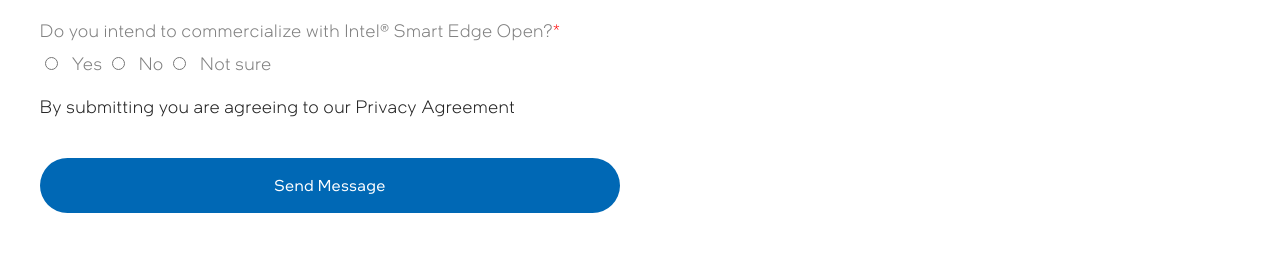
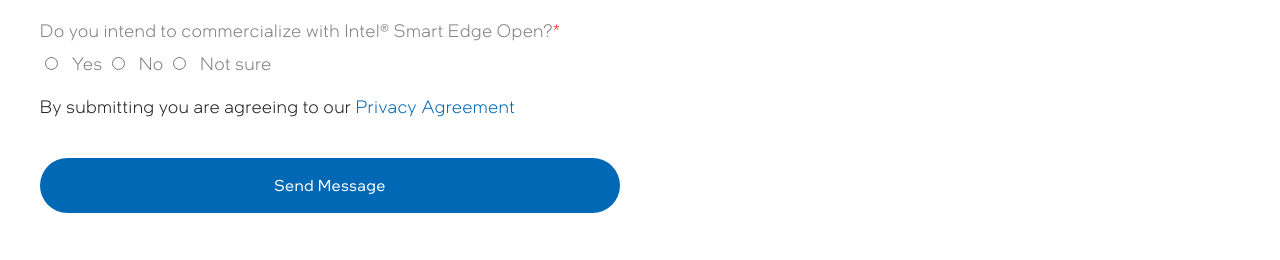
Before and after one commit to intelsmartedgeons/intelsmartedgeons.github.io, a Jekyll site: the page built from request-license.md, in a window 1280 px wide. Shown: the part 746-1006 px from the top of the page. Built offline with Jekyll 4.4.1, drawn with Linux system fonts in a browser that asks for light colours; nearby versions of some CDN libraries; some web fonts are replaced; library files that are not in the unit come from our copies; some of the changed lines change nothing that is shown.

Commit message:
update request license privacy link

```diff
--- a/request-license.md
+++ b/request-license.md
@@ -96,7 +96,7 @@
 					</div>
                 </div>
 			</div> -->
-            <div style="margin-top: 20px;color: #222;">By submitting you are agreeing to our Privacy Agreement</div>
+            <div style="margin-top: 20px;color: #222;">By submitting you are agreeing to our <a href="https://www.intel.com/content/www/us/en/privacy/intel-privacy-notice.html" rel="nofollow" target="_blank" title="Privacy Agreement">Privacy Agreement</a></div>
             <div>
                 <input type="submit" id="sub" name="requestAccess" value="Send Message" title="Send Message" class="uk-button uk-button-primary uk-button-large uk-margin-medium-top contact-btn">
             </div>
```
